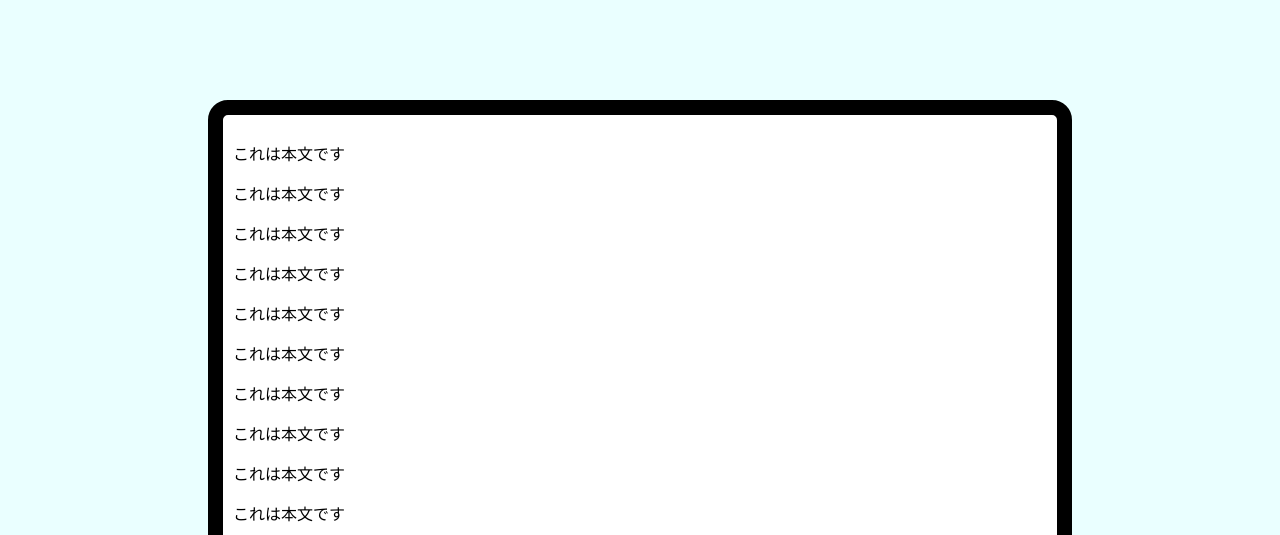
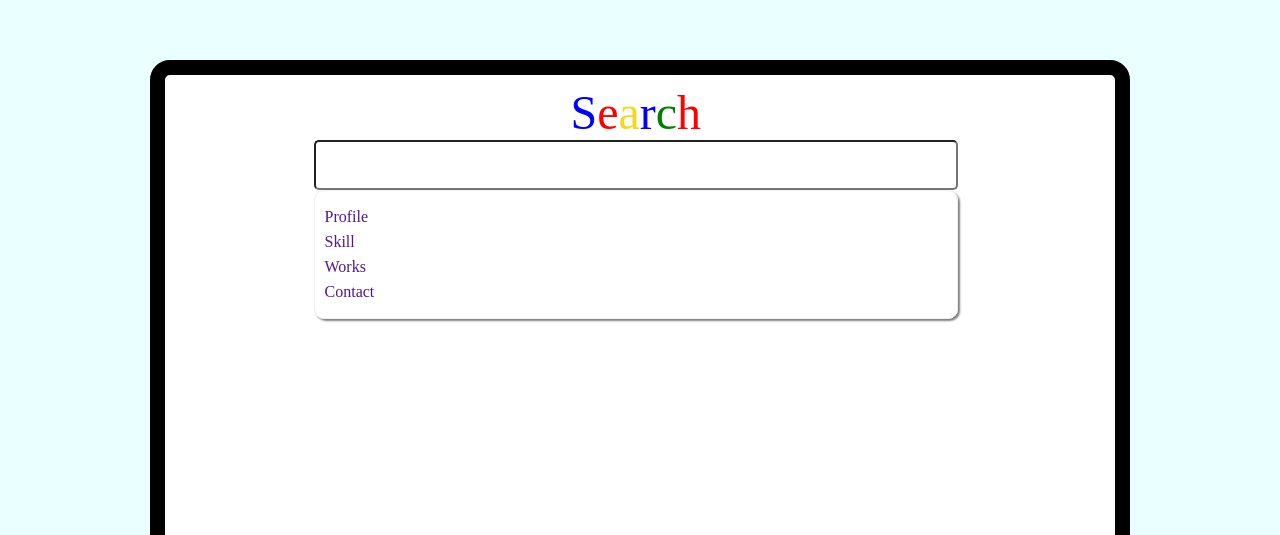
Before and after one commit to YunaSuzuki/portfolio, a plain HTML site: page index.html in a window 1280 px wide. Shown: the top 535 px of the page. Drawn offline with Linux system fonts and the light colour scheme.

Commit message:
add content.html and search-area in index.html

```diff
--- a/css/style.scss
+++ b/css/style.scss
@@ -1,4 +1,13 @@
 @import "compass";
+
+@mixin fontsize($size: 24) {
+  font-size: $size + px;
+  font-size: ($size / 10) * 1rem;
+}
+
+$pc-size: "(min-width: 1025px)";
+$tb-size: "(min-width: 600px) and (max-width: 1024px)";
+$sp-size: "(max-width: 599px)";
 
 *{
   box-sizing: border-box;
@@ -12,6 +21,10 @@ body{
     margin: 0;
     padding: 0;
     list-style: none;
+  }
+
+  a:link, a:visited, a:active, a:hover{
+    text-decoration: none;
   }
 }
 
@@ -28,10 +41,10 @@ body{
   bottom: 0;
   left: 0;
   margin: auto;
-  width: 75%;
-  height: 75%;
+  width: 85%;
+  height: 85%;
 
-  @media(max-width: 599px){
+  @media #{$sp-size}{
     height: 75%;
     max-height: 900px;
   }
@@ -43,34 +56,34 @@ body{
     background-color: #fff;
     border-radius: 20px;
 
-    @media(min-width: 1025px){
+    @media #{$pc-size}{
       padding-top: 50%;
       border: solid #000 15px;
     }
 
-    @media(min-width: 600px) and (max-width: 1024px){
+    @media #{$tb-size}{
       padding-top: 130%;
       border: solid #000 20px;
     }
 
-    @media(max-width: 599px){
+    @media #{$sp-size}{
       padding-top: 180%;
       border: solid #000 10px;
     }
   }
 
   .lower-display{
-    @media(max-width: 1025px){
+    @media (max-width: 1024px){
       display: none;
     }
 
     width: 100%;
-    height: 7%;
+    height: 6%;
     background-color: #C3C1C1;
     border-radius: 8px;
 
     &__square{
-      width: 100px;
+      width: 120px;
       height: 10px;
       margin: 0 auto;
       background-color: gray;
@@ -80,6 +93,75 @@ body{
 
 .display{
   //display自体のcssはwrap-displayの中に書く
+
+  //index.html
+  .search{
+    position: absolute;
+    top: 0;
+    right: 0;
+    bottom: 0;
+    left: 0;
+    margin:  auto;
+    width: 70%;
+    text-align: center;
+
+    &__title{
+      display: flex;
+      justify-content: center;
+      font-family: 'HiraMinPro-W6';
+      @include fontsize(30);
+
+      @media(max-width: 599px){
+        @include fontsize(25);
+      }
+
+      .blue-text{
+        color: blue;
+      }
+
+      .red-text{
+        color: red;
+      }
+
+      .yellow-text{
+        color: #F2D91C;
+      }
+
+      .green-text{
+        color: green;
+      }
+    }
+
+    &__input{
+      height: 50px;
+      width: 100%;
+      padding: 0 10px;
+      border-radius: 5px;
+      @include fontsize(15);
+      font-family: "fontawesome";
+
+      &::placeholder{
+        text-align: right;
+      }
+    }
+
+    &__menu{
+      width: 100%;
+      margin: 0 auto;
+      padding: 10px;
+      border: 1px solid #eeeeee;
+      border-radius: 10px;
+      box-shadow: 2px 2px 2px gray;
+
+      a{
+        display: block;
+        margin: 7px 0;
+        text-align: left;
+        color: #52178C;
+      }
+    }
+  }
+
   .contents-box{
     position: absolute;
     height: 97%;
@@ -92,7 +174,7 @@ body{
       width: 100%;
       overflow: scroll;
 
-      @media(min-width: 1025px){
+      @media #{$pc-size}{
         height: 87%;
       }
 
@@ -102,7 +184,7 @@ body{
     }
 
     .icons-bar{
-      @media(max-width: 1024px){
+      @media  (max-width: 1024px){
         display: none;
       }
       display: flex;
--- a/index.html
+++ b/index.html
@@ -5,6 +5,7 @@
     <meta name="viewport" content="width=device-width, initial-scale=1">
     <title>Welcome to my portfolio</title>
     <link rel="stylesheet" href="css/style.css" />
+    <link href="https://use.fontawesome.com/releases/v5.6.1/css/all.css" rel="stylesheet">
     <script src="js/main.js"></script>
   </head>
   <body>
@@ -14,25 +15,23 @@
       <div class="wrap-display">
         <div class="display">
           <div class="contents-box">
-            <div class="contents">
-              <p>これは本文です</p>
-              <p>これは本文です</p>
-              <p>これは本文です</p>
-              <p>これは本文です</p>
-              <p>これは本文です</p>
-              <p>これは本文です</p>
-              <p>これは本文です</p>
-              <p>これは本文です</p>
-              <p>これは本文です</p>
-              <p>これは本文です</p>
+            <div class="search">
+              <ul class="search__title">
+                <li class="blue-text">S</li>
+                <li class="red-text">e</li>
+                <li class="yellow-text">a</li>
+                <li class="blue-text">r</li>
+                <li class="green-text">c</li>
+                <li class="red-text">h</li>
+              </ul>
+              <input class="search__input" type="text" name="search-box" placeholder="&#xf002" />
+              <div class="search__menu">
+                <a href="#">Profile</a>
+                <a href="#">Skill</a>
+                <a href="#">Works</a>
+                <a href="#">Contact</a>
+              </div>
             </div>
-            <ul class="icons-bar">
-              <li class="icons-list"><img src="images/ps-icon.png" alt="photoshop"></li>
-              <li class="icons-list"><img src="images/ai-icon.png" alt="illustrator"></li>
-              <li class="icons-list"><img src="images/xd-icon.png" alt="XD"></li>
-              <li class="icons-list"><img src="images/js-icon.png" alt="JavaScript"></li>
-
-            </ul>
           </div>
         </div>
         <div class="lower-display">
```
Also changed, not shown: content.html (added, +47 -0 lines), css/style.css, 1 other file.
